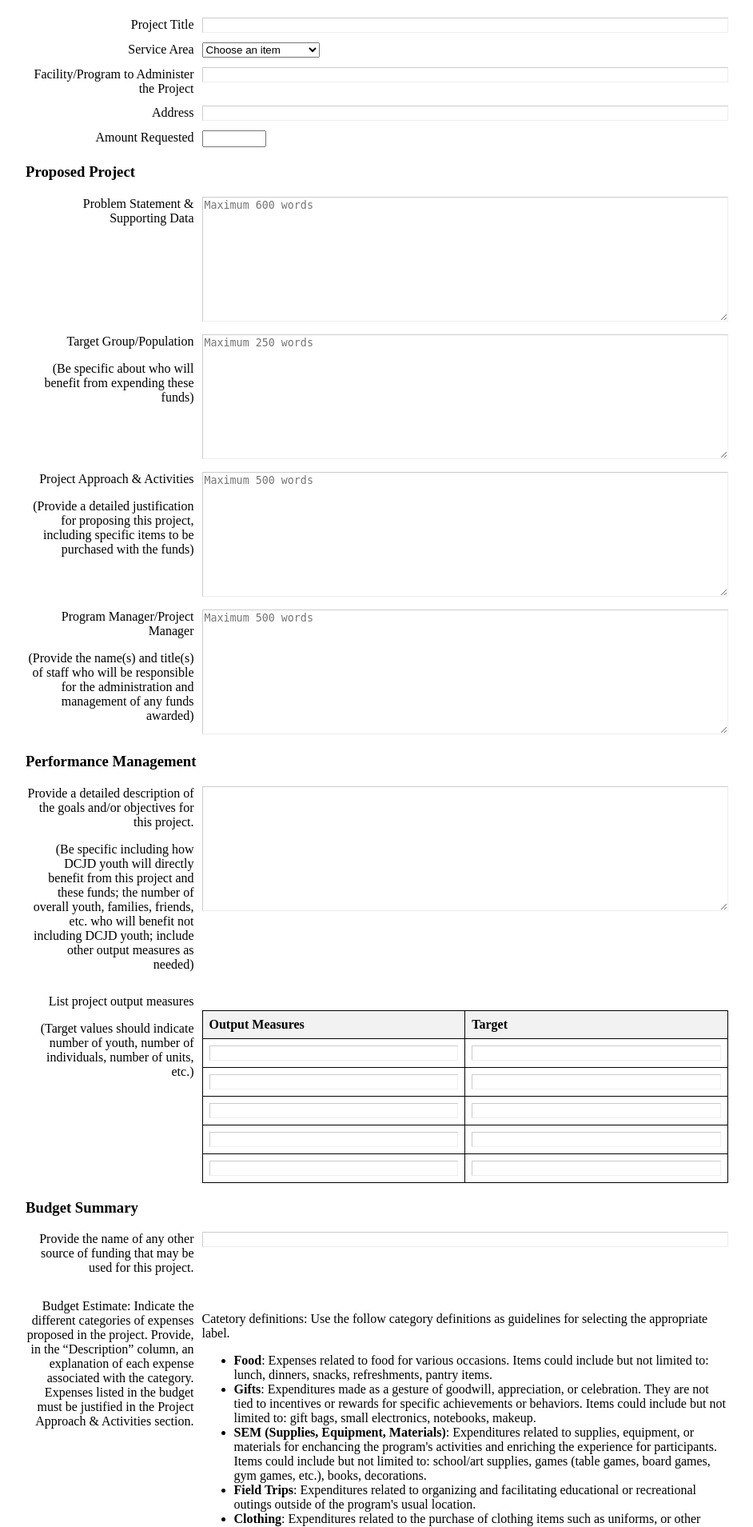
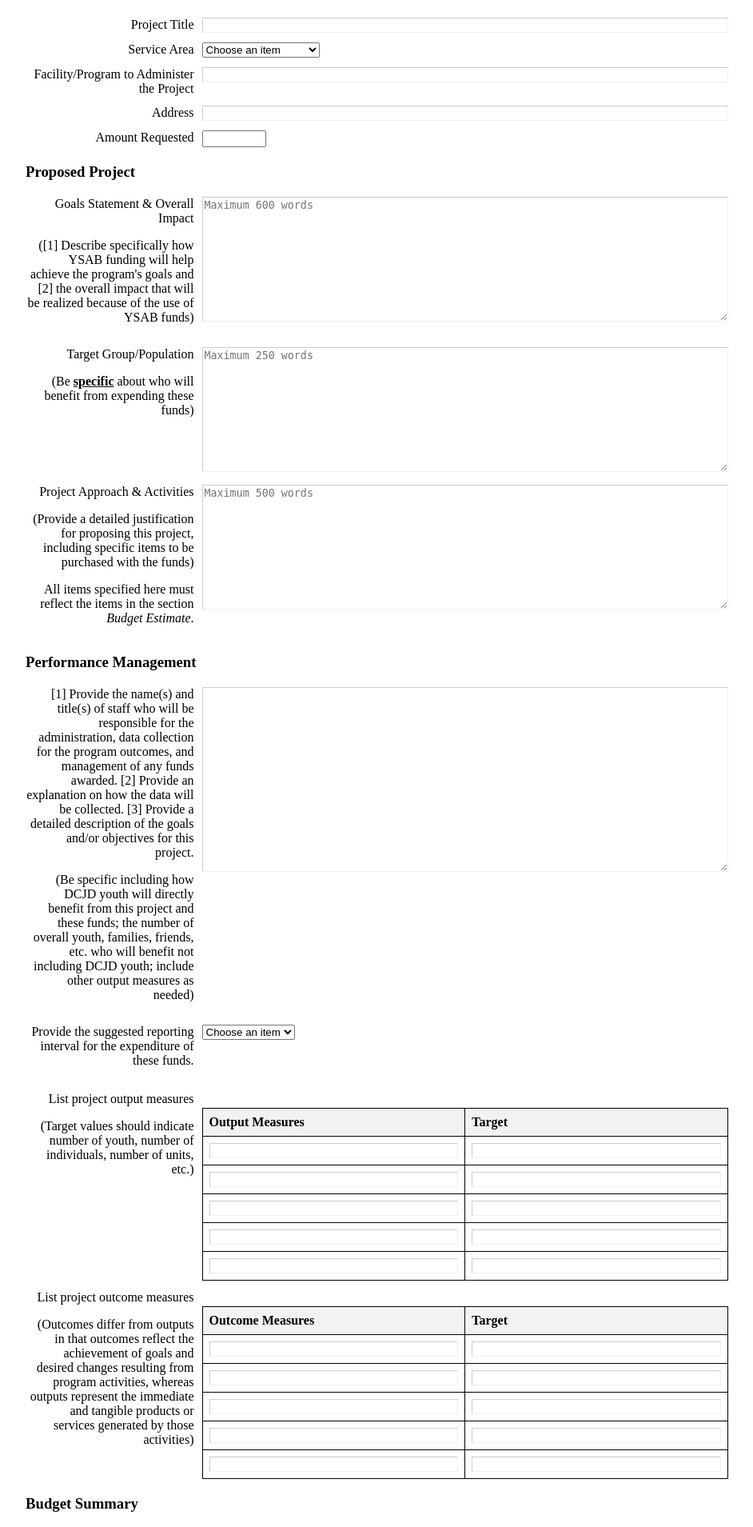
Before and after one commit to jlo-dcjd/ysab-grant-application, a Flask app: page / in a window 1280 px wide. Shown: the part 667-2576 px from the top of the page at 80% size, without its empty margins (168-1110 px from the left). Run offline with Flask 3, Linux system fonts and the light colour scheme.

Commit message:
revisions

```diff
--- a/templates/index.html
+++ b/templates/index.html
@@ -150,42 +150,57 @@
   <h3>Proposed Project</h3>
 
     <div>
-      <label class="desc" id="problem_statement" for="problem_statement">
-        Problem Statement & Supporting Data
+      <label class="desc" id="goal_impact" for="goal_impact">
+        Goals Statement & Overall Impact <p>([1] Describe specifically how YSAB funding will help achieve the program's goals and [2] the overall impact that will be realized because of the use of YSAB funds)</p>
       </label>
       <div>
-        <textarea id="problem_statement" name="problem_statement" spellcheck="true" rows="10" cols="50" tabindex="4" placeholder="Maximum 600 words"></textarea>
+        <textarea id="goals_impact" name="goals_impact" spellcheck="true" rows="10" cols="50" tabindex="4" placeholder="Maximum 600 words"></textarea>
       </div>
     </div>
 
     <div>
-      <label class="desc" id="target_group" for="target_group">Target Group/Population <p>(Be specific about who will benefit from expending these funds)</p></label>
+      <label class="desc" id="target_group" for="target_group">Target Group/Population <p>(Be <u><b>specific</b></u> about who will benefit from expending these funds)</p></label>
       <div>
         <textarea id="target_group" name="target_group" spellcheck="true" rows="10" cols="50" tabindex="4" placeholder="Maximum 250 words"></textarea>
       </div>
   </div>
 
     <div>
-      <label class="desc" id="project_appoarch" for="project_appoarch">Project Approach & Activities <p>(Provide a detailed justification for proposing this project, including specific items to be purchased with the funds)</p></label>
+      <label class="desc" id="project_appoarch" for="project_appoarch">Project Approach & Activities <p>(Provide a detailed justification for proposing this project, including specific items to be purchased with the funds)</p> <p>All items specified here must reflect the items in the section <i>Budget Estimate</i>.</p></label>
       <div>
         <textarea id="project_appoarch" name="project_appoarch" spellcheck="true" rows="10" cols="50" tabindex="4" placeholder="Maximum 500 words"></textarea>
       </div>
   </div>
 
-    <div>
+    <!-- <div>
       <label class="desc" id="program_manager" for="program_manager">Program Manager/Project Manager <p>(Provide the name(s) and title(s) of staff who will be responsible for the administration and management of any funds awarded)</p></label>
       <div>
         <textarea id="program_manager" name="program_manager" spellcheck="true" rows="10" cols="50" tabindex="4" placeholder="Maximum 500 words"></textarea>
       </div>
-    </div>
+    </div> -->
 
   <h3>Performance Management </h3>
     <div>
-      <label class="desc" id="project_goals" for="project_goals">Provide a detailed description of the goals and/or objectives for this project. <p>(Be specific including how DCJD youth will directly benefit from this project and these funds; the number of overall youth, families, friends, etc. who will benefit not including DCJD youth; include other output measures as needed)</p></label>
+      <label class="desc" id="project_goals" for="project_goals">[1] Provide the name(s) and title(s) of staff who will be responsible for the administration, data collection for the program outcomes, and management of any funds awarded. [2] Provide an explanation on how the data will be collected. [3] Provide a detailed description of the goals and/or objectives for this project. <p>(Be specific including how DCJD youth will directly benefit from this project and these funds; the number of overall youth, families, friends, etc. who will benefit not including DCJD youth; include other output measures as needed)</p></label>
       <div>
-        <textarea id="project_goals" name="project_goals" spellcheck="true" rows="10" cols="50" tabindex="4"></textarea>
+        <textarea id="project_goals" name="project_goals" spellcheck="true" rows="15" cols="50" tabindex="4"></textarea>
       </div>
     </div>
+
+    <div>
+      <label class="desc" id="reporting_interval" for="reporting_interval">
+          Provide the suggested reporting interval for the expenditure of these funds.
+      </label>
+      <div>
+        <select id="reporting_interval" name="reporting_interval" class="field select medium" tabindex="11">
+          <option value="Choose an item">Choose an item</option>
+          <option value="Quarterly">Quarterly</option>
+          <option value=">Bi-annually">Bi-annually</option>
+        </select>
+      </div>
+    </div>
+
+    <br>
 
     <div>
       <label class="desc" id="output_measures" for="output_measures">List project output measures <p>(Target values should indicate number of youth, number of individuals, number of units, etc.)</p></label>
@@ -217,6 +232,42 @@
               <tr>
                   <td><input type="text" name="measure5"></td>
                   <td><input type="text" name="target5"></td>
+              </tr>
+          </tbody>
+        </table>
+      </div>
+    </div>
+
+    <div>
+      <label class="desc" id="outcome_measures" for="outcome_measures">List project outcome measures <p>(Outcomes differ from outputs in that outcomes reflect the achievement of goals and desired changes resulting from program activities, whereas outputs represent the immediate and tangible products or services generated by those activities)</p></label>
+      <div>
+        <table id="outcome_measures">
+          <thead>
+              <tr>
+                  <th>Outcome Measures</th>
+                  <th>Target</th>
+              </tr>
+          </thead>
+          <tbody>
+              <tr>
+                  <td><input type="text" name="measure1.1"></td>
+                  <td><input type="text" name="target1.1"></td>
+              </tr>
+              <tr>
+                  <td><input type="text" name="measure2.1"></td>
+                  <td><input type="text" name="target2.1"></td>
+              </tr>
+              <tr>
+                  <td><input type="text" name="measure3.1"></td>
+                  <td><input type="text" name="target3.1"></td>
+              </tr>
+              <tr>
+                  <td><input type="text" name="measure4.1"></td>
+                  <td><input type="text" name="target4.1"></td>
+              </tr>
+              <tr>
+                  <td><input type="text" name="measure5.1"></td>
+                  <td><input type="text" name="target5.1"></td>
               </tr>
           </tbody>
         </table>
```
